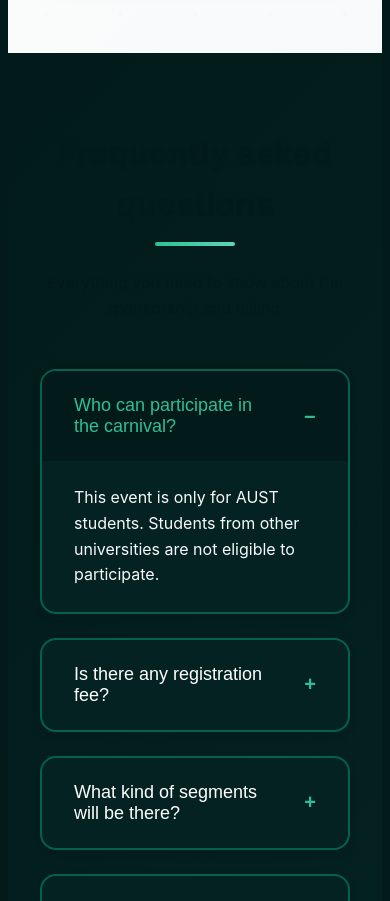
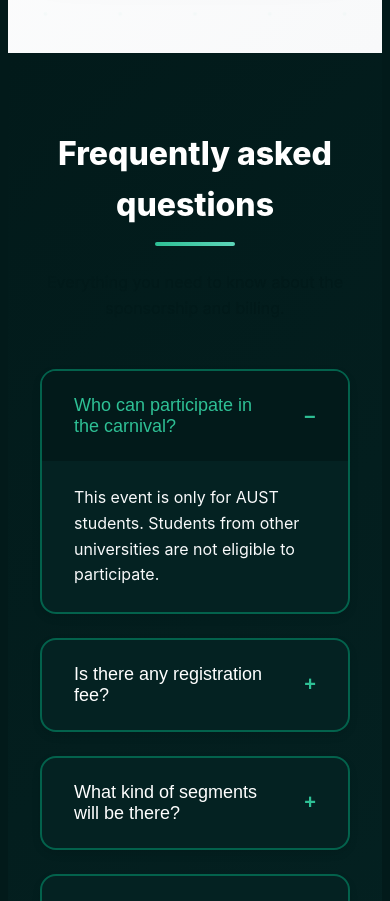
Before and after one commit to boraqio/aust-cse-carnival-website, a React (Vite) app: page / in a window 390 px wide. Shown: the part 6500-7401 px from the top of the page. Built offline with nearby package versions, Linux system fonts and the light colour scheme.

Commit message:
Refactor Home page layout and update styles
Updated Home.jsx to improve layout structure and responsiveness. Enhanced Home.module.css with improved color variables, gradients, shadows, and section styles for a more polished and modern appearance.

```diff
--- a/src/pages/home/Home.jsx
+++ b/src/pages/home/Home.jsx
@@ -57,7 +57,7 @@ function FAQSection() {
   return (
       <section className={styles.faq}>
         <div className={styles.faqHeader}>
-          <h2 className={styles.sectionTitle}>Frequently asked questions</h2>
+          <h2 className={styles.sectionTitleFAQ}>Frequently asked questions</h2>
           <p className={styles.sectionSubtitle}>
             Everything you need to know about the sponsorship and billing.
           </p>
--- a/src/pages/home/Home.module.css
+++ b/src/pages/home/Home.module.css
@@ -882,6 +882,28 @@
   padding-bottom: 1rem;
 }
 
+.sectionTitleFAQ{
+  font-size: 2.8rem;
+  font-weight: 800;
+  text-align: center;
+  margin-bottom: 1.5rem;
+  color: var(--color-text-light);
+  position: relative;
+  padding-bottom: 1rem;
+}
+
+.sectionTitleFAQ::after {
+  content: '';
+  position: absolute;
+  bottom: 0;
+  left: 50%;
+  transform: translateX(-50%);
+  width: 80px;
+  height: 4px;
+  background: linear-gradient(90deg, var(--color-accent-bright), var(--color-accent-light));
+  border-radius: 2px;
+}
+
 .sectionTitle::after {
   content: '';
   position: absolute;
@@ -1251,6 +1273,10 @@
     font-size: 2rem;
   }
 
+  .sectionTitleFAQ {
+    font-size: 2rem;
+  }
+
   .featureCard,
   .organizerCard {
     padding: 1.5rem;
```
